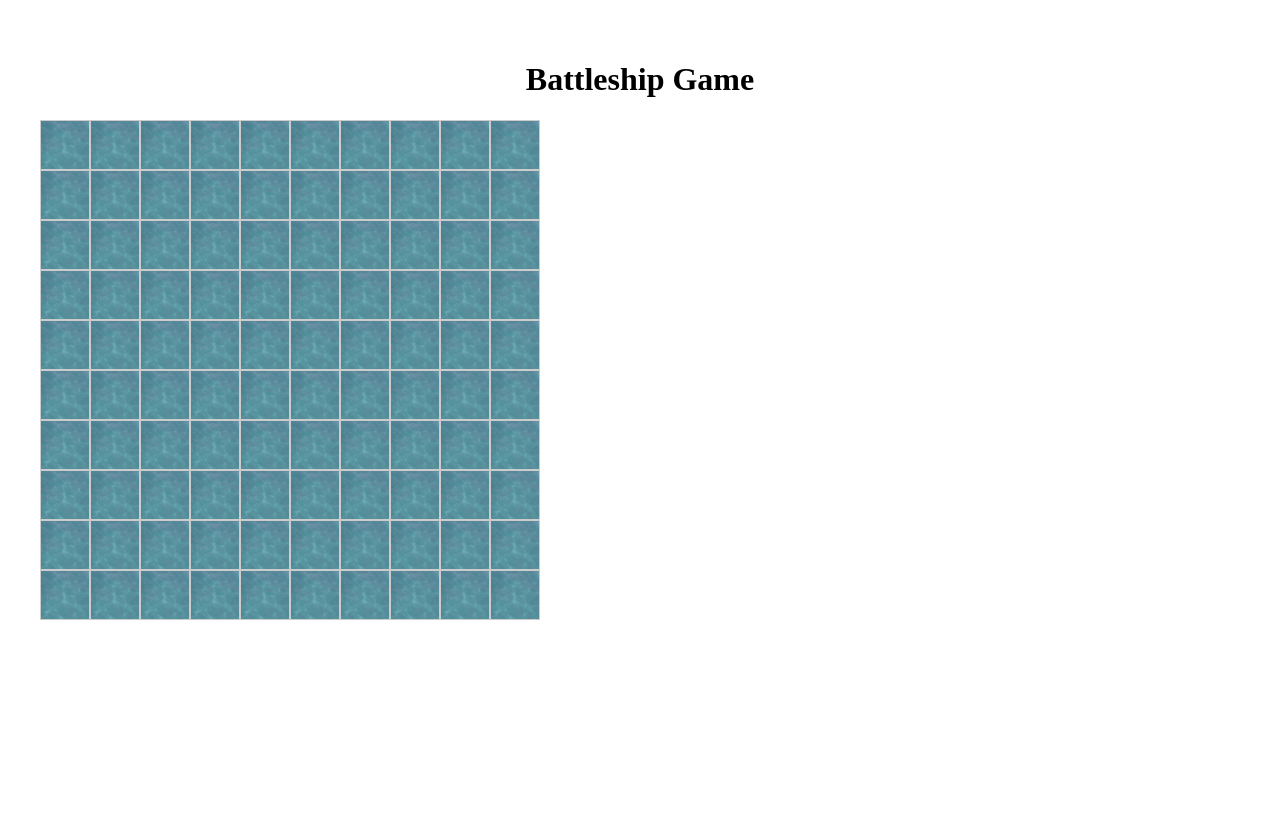
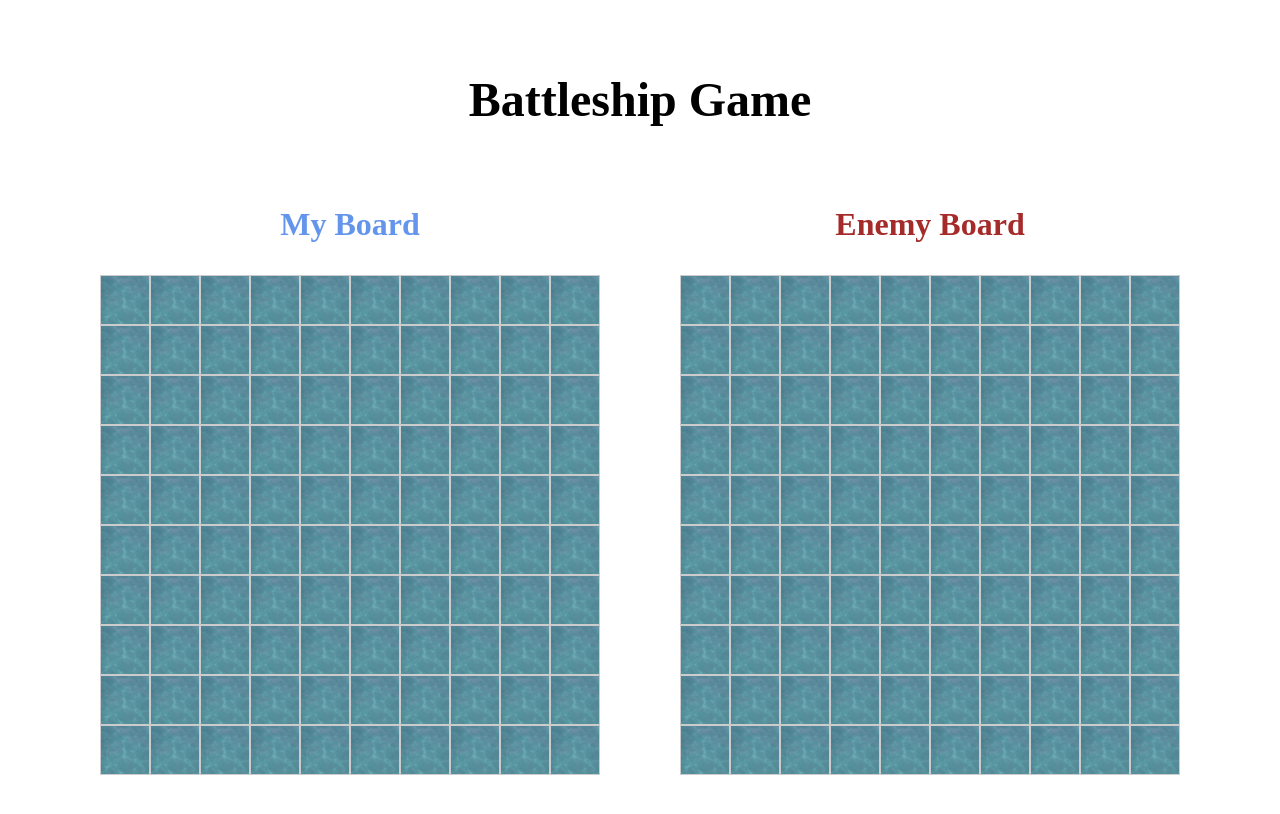
Before and after one commit to AcostaF12/unq-ui-federico-acosta-trabajo-final, a React (Vite) app in the folder battleship-game/: page / in a window 1280 px wide. Shown: the top 814 px of the page. Built offline with nearby package versions, Linux system fonts and the light colour scheme; the HTML template or start-up script is replaced by a standard one.

Commit message:
add enemy board, styling

```diff
--- a/battleship-game/src/App.css
+++ b/battleship-game/src/App.css
@@ -5,10 +5,25 @@
   text-align: center;
 }
 
-.app-mainTitle {
+.mainTitle-text {
   font-size: 3rem;
   font-weight: 700;
   margin-bottom: 2rem;
+}
+
+.secondaryTitle-text {
+  font-size: 2rem;
+  font-weight: 700;
+  margin-bottom: 2rem;
+  color: cornflowerblue;
+}
+
+.secondaryTitle-text-myBoard {
+  color: cornflowerblue;
+}
+
+.secondaryTitle-text-enemyBoard {
+  color: #A52A2A;
 }
 
 @media (prefers-reduced-motion: no-preference) {
--- a/battleship-game/src/App.jsx
+++ b/battleship-game/src/App.jsx
@@ -7,16 +7,30 @@ const initializeBoard = () => {
 };
 
 const App = () => {
-  const [board, setBoard] = useState(initializeBoard);
+  const [myBoard, setMyBoard] = useState(initializeBoard);
+  const [enemyBoard, setEnemyBoard] = useState(initializeBoard);
 
-  const handleClick = (row, col) => {
-    // TODO: Implementar logica clickear celdas.
+  const handleMyBoardClick = (row, col) => {
+    // TODO: Implementar logica clickear .
+  };
+
+  const handleEnemyBoardClick = (row, col) => {
+    // TODO: Implementar logica clickear.
   };
 
   return (
-    <div className="App">
-      <h1>Battleship Game</h1>
-      <Board board={board} onClick={handleClick} />
+    <div>
+      <h1 className="mainTitle-text">Battleship Game</h1>
+      <div className="boards-container">
+        <div className="board-column">
+          <h2 className="secondaryTitle-text secondaryTitle-text-myBoard">My Board</h2>
+          <Board cells={myBoard} onClick={handleMyBoardClick} isMyBoard={true} />
+        </div>
+        <div className="board-column">
+          <h2 className="secondaryTitle-text secondaryTitle-text-enemyBoard">Enemy Board</h2>
+          <Board cells={enemyBoard} onClick={handleEnemyBoardClick} isMyBoard={false} />
+        </div>
+      </div>
     </div>
   );
 };
--- a/battleship-game/src/components/Board/Board.css
+++ b/battleship-game/src/components/Board/Board.css
@@ -1,3 +1,13 @@
+.boards-container {
+  display: flex;
+  justify-content: space-evenly;
+}
+
+.board-column {
+  text-align: center;
+  margin: 20px;
+}
+
 .board {
   display: grid;
   grid-template-columns: repeat(10, 50px);
--- a/battleship-game/src/components/Board/Board.jsx
+++ b/battleship-game/src/components/Board/Board.jsx
@@ -1,10 +1,10 @@
 import { Cell } from '../Cell/Cell';
 import './Board.css';
 
-export const Board = ({ board, onClick }) => {
+export const Board = ({ cells, onClick, isMyBoard }) => {
   return (
-    <div className="board">
-      {board.map((row, rowIndex) => (
+    <div className={`board ${isMyBoard ? 'my-board' : 'enemy-board'}`}>
+      {cells.map((row, rowIndex) => (
         <div key={rowIndex} className="row">
           {row.map((value, colIndex) => (
             <Cell key={colIndex} value={value} onClick={() => onClick(rowIndex, colIndex)} />
```
Also changed, not shown: battleship-game/src/components/Cell/Cell.css (line endings or trailing spaces).
